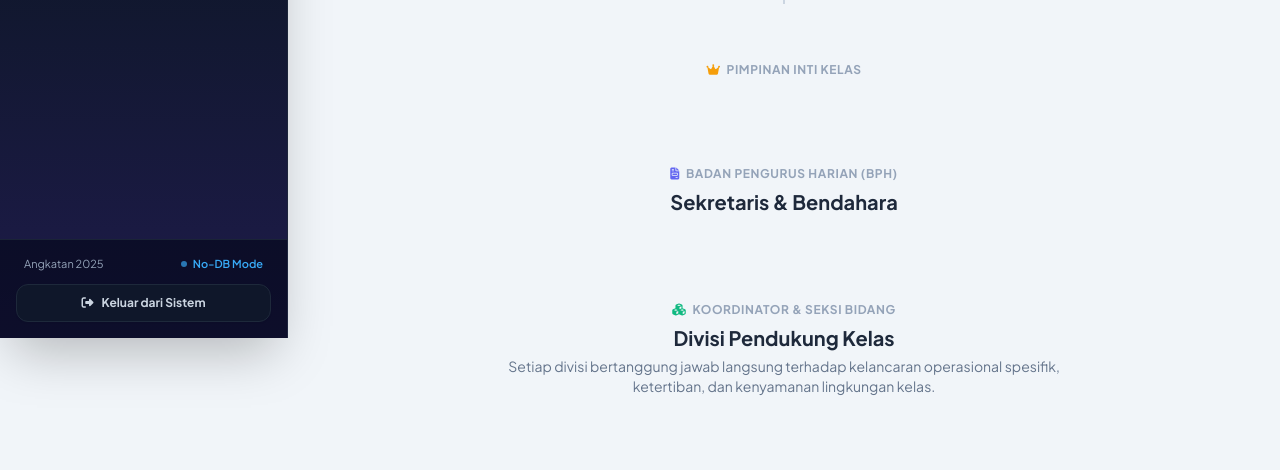
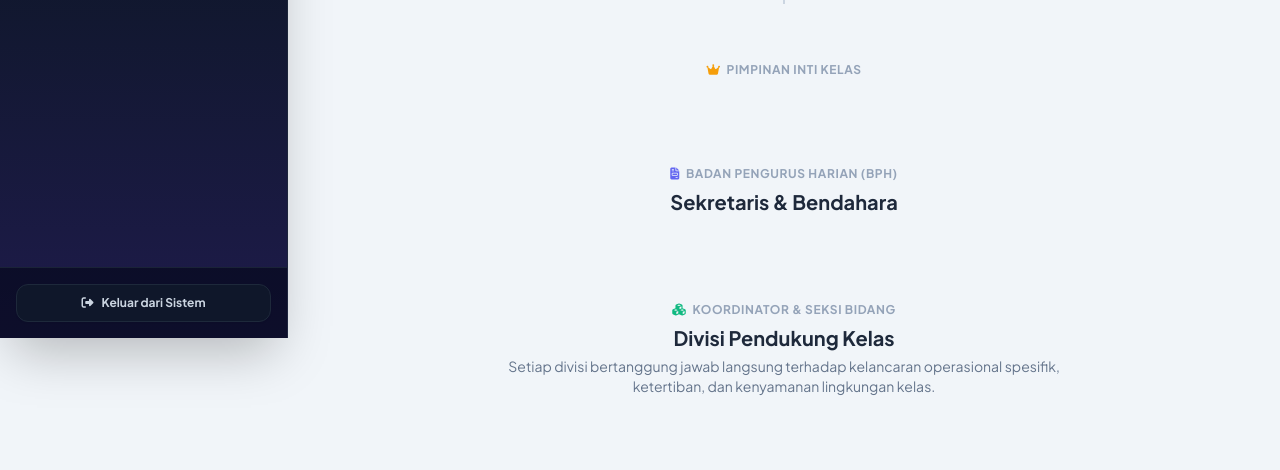
Before and after one commit to Nizar251205/WEB-KELAS, a Laravel app: template resources/views/jabatan.blade.php in a window 1280 px wide. Shown: the part 462-932 px from the top of the page. Run offline with Laravel 9, Linux system fonts and the light colour scheme; the template is opened without the code that fills it, so the values that code supplies are empty; the visitor is signed in with stand-in values (Sample User, id 1); some libraries are stand-ins or nearby versions.

Commit message:
fix: hapus teks angkatan dan no-db mode di bagian bawah sidebar

```diff
--- a/resources/views/layouts/app.blade.php
+++ b/resources/views/layouts/app.blade.php
@@ -198,15 +198,8 @@
                 </div>
             </div>
 
-            <!-- Sidebar Bottom: System Info & Logout -->
+            <!-- Sidebar Bottom: Logout -->
             <div class="p-4 border-t border-slate-800/80 bg-slate-950/60">
-                <div class="mb-3 px-2 flex items-center justify-between text-[11px] text-slate-400">
-                    <span>Angkatan 2025</span>
-                    <span class="inline-flex items-center text-brand-400 font-semibold">
-                        <span class="w-1.5 h-1.5 rounded-full bg-brand-400 mr-1.5 animate-pulse"></span>
-                        No-DB Mode
-                    </span>
-                </div>
                 <a href="{{ route('logout') }}"
                    class="w-full py-2.5 px-3 rounded-xl bg-slate-900 hover:bg-rose-950/70 border border-slate-800 hover:border-rose-800/60 text-slate-300 hover:text-rose-300 text-xs font-bold transition-all flex items-center justify-center space-x-2 shadow-sm">
                     <i class="fa-solid fa-right-from-bracket"></i>
--- a/resources/views/mahasiswa/index.blade.php
+++ b/resources/views/mahasiswa/index.blade.php
@@ -219,7 +219,7 @@
         </div>
         <div class="p-4 border-t border-slate-100 bg-slate-50/50 text-xs text-slate-500 flex justify-between items-center">
             <span>Total: <strong>{{ count($students) }}</strong> data mahasiswa</span>
-            <span class="font-mono text-[11px] text-slate-400">SI2A POLSUB • No-DB Store</span>
+            <span class="font-mono text-[11px] text-slate-400">Sistem Informasi 2A • POLSUB</span>
         </div>
     </div>
 
```
